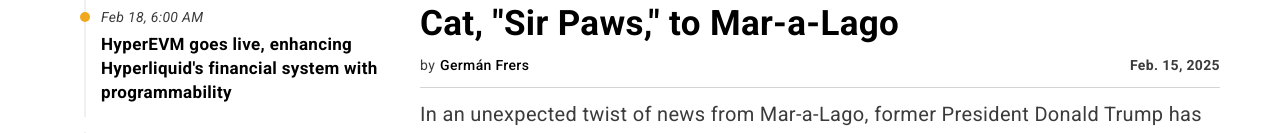
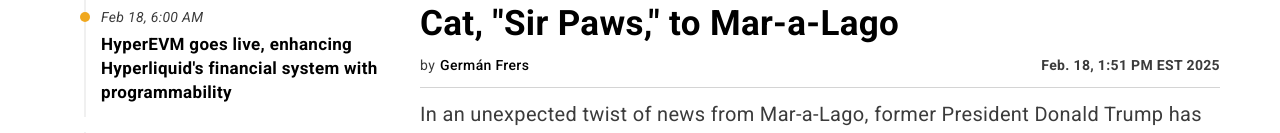
Before and after one commit to garyjordan321/sandman, a plain HTML site: page breaking/donald-trump-welcomes-new-cat-sir-paws-into-mar-a-lago/index.html in a window 1280 px wide. Shown: the part 400-533 px from the top of the page. Drawn offline with Linux system fonts and the light colour scheme; files whose address does not match are found by name; a web font is replaced by a local one.

Commit message:
Update index.html

```diff
--- a/breaking/donald-trump-welcomes-new-cat-sir-paws-into-mar-a-lago/index.html
+++ b/breaking/donald-trump-welcomes-new-cat-sir-paws-into-mar-a-lago/index.html
@@ -828,7 +828,7 @@
 
             <div class="date-published">
                                     <time class="timeago" datetime="2025-02-15T01:18:07+00:00">
-                        Feb. 15, 2025                    </time>
+                        Feb. 18, 1:51 PM EST 2025                    </time>
                             </div>
         </div>
     </section>
```
